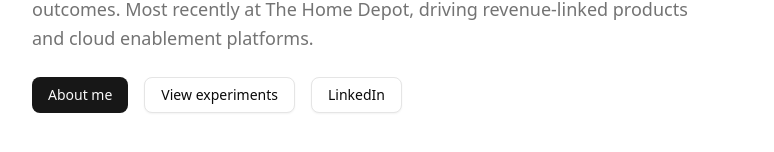
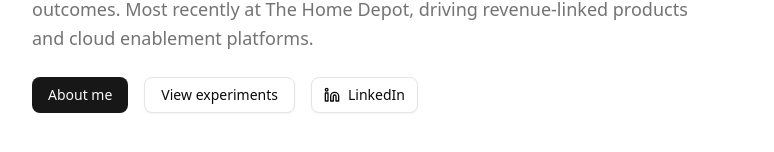
Before and after one commit to brennaman/personal-site, a Next.js app: page / in a window 1280 px wide. Shown: the part 442-594 px from the top of the page, without its empty margins (248-1022 px from the left). Built offline with nearby package versions, Linux system fonts and the light colour scheme; no server answers.

Commit message:
Polish LinkedIn button with icon styling

```diff
--- a/src/app/page.tsx
+++ b/src/app/page.tsx
@@ -1,4 +1,5 @@
 import { Button } from "@/components/ui/button";
+import { Linkedin } from "lucide-react";
 import Image from "next/image";
 import Link from "next/link";
 
@@ -35,8 +36,10 @@ export default function Home() {
             href="https://www.linkedin.com/in/paulbrennaman"
             target="_blank"
             rel="noopener noreferrer"
+            className="inline-flex items-center gap-2"
           >
-            LinkedIn
+            <Linkedin className="size-4" aria-hidden="true" />
+            <span>LinkedIn</span>
           </Link>
         </Button>
       </div>
```
